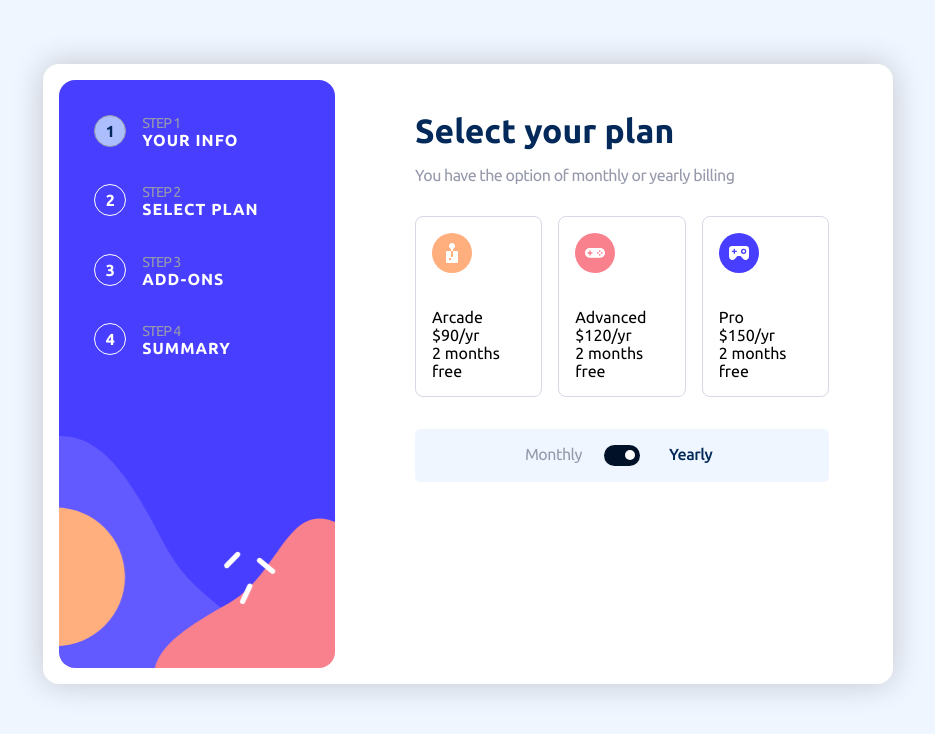
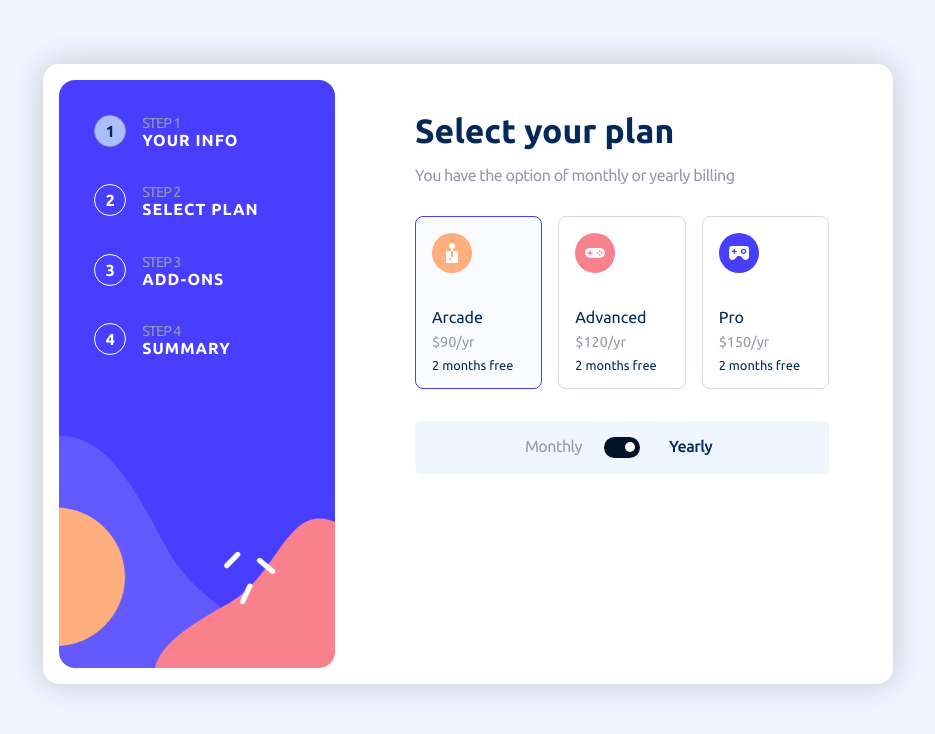
Before and after one commit to athinakantis/Front_End_Mentor, a React (Vite) app in the folder multiStepForm/: page / in a window 1280 px wide. Both pictures are taken after a click on the button 794 px from the left and 419 px from the top of the page. Shown: the top 734 px of the page, without its empty margins (172-1107 px from the left). Built offline with nearby package versions, Linux system fonts and the light colour scheme.

Commit message:
add select plan styling

```diff
--- a/multiStepForm/src/Pages/SelectPlan.css
+++ b/multiStepForm/src/Pages/SelectPlan.css
@@ -20,8 +20,29 @@
   }
 }
 
+.planCard.active {
+  background-color: var(--alabaster);
+  border: 1px solid var(--purplishBlue);
+}
+
 .planCard img {
   margin: 0 0 2rem;
+}
+
+.planCard .description .title {
+  color: var(--marineBlue);
+  margin: 0 0 0.5rem;
+}
+
+.planCard .description .pricing {
+  color: var(--coolGray);
+  font-size: 0.9rem;
+}
+
+.planCard .description .free {
+  font-size: 0.8rem;
+  margin: 0.5rem 0 0;
+  color: var(--marineBlue);
 }
 
 .switch {
--- a/multiStepForm/src/Pages/SelectPlan.jsx
+++ b/multiStepForm/src/Pages/SelectPlan.jsx
@@ -14,29 +14,29 @@ function SelectPlan(props) {
 
             <div className="plans">
 
-            <div className="planCard" onClick={() => setGamePlan('Arcade')}>
+            <div className={`planCard ${gamePlan === 'Arcade' ? 'active' : 'inactive'}`} onClick={() => setGamePlan('Arcade')}>
                 <img src="../assets/images/icon-arcade.svg" alt="Image of arcade video game controller" />
 
                 <div className="description">
                 <p className="title">Arcade</p>
                 <p className="pricing">{!props.currentPlan ? '$9/mo' : '$90/yr'}</p>
-                {props.currentPlan && <p>2 months free</p>}
+                {props.currentPlan && <p className='free'>2 months free</p>}
                 </div>
             </div>
-            <div className="planCard" onClick={() => setGamePlan('Advanced')}>
+            <div className={`planCard ${gamePlan === 'Advanced' ? 'active' : 'inactive'}`} onClick={() => setGamePlan('Advanced')}>
                 <img src="../assets/images/icon-advanced.svg" alt="Image of handheld video game controller" />
                 <div className="description">
                 <p className="title">Advanced</p>
                 <p className="pricing">{!props.currentPlan ? '$12/mo' : '$120/yr'}</p>
-                {props.currentPlan && <p>2 months free</p>}
+                {props.currentPlan && <p className="free">2 months free</p>}
                 </div>
             </div>
-            <div className="planCard" onClick={() => setGamePlan('Pro')}>
+            <div className={`planCard ${gamePlan === 'Pro' ? 'active' : 'inactive'}`} onClick={() => setGamePlan('Pro')}>
                 <img src="../assets/images/icon-pro.svg" alt="Image of a third controller" />
                 <div className="description">
                 <p className="title">Pro</p>
                 <p className="pricing">{!props.currentPlan ? '$15/mo' : '$150/yr'}</p>
-                {props.currentPlan && <p>2 months free</p>}
+                {props.currentPlan && <p className="free">2 months free</p>}
                 </div>
             </div>
             </div>
```
